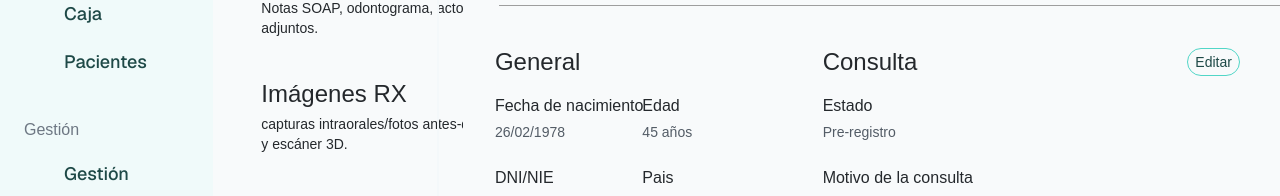
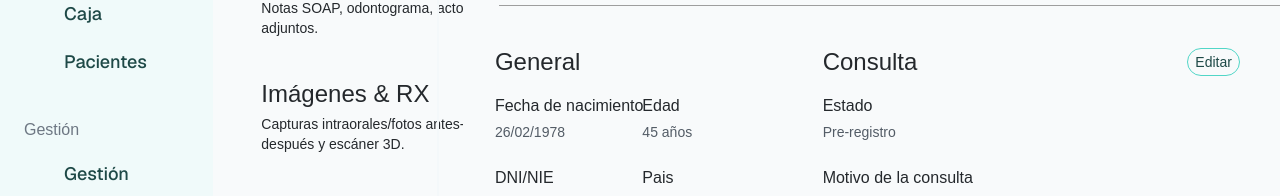
Before and after one commit to klinikOSapp/klinikOS-app, a Next.js app: page /pacientes/ficha in a window 1280 px wide. Shown: the part 266-462 px from the top of the page. Built offline with nearby package versions, Linux system fonts and the light colour scheme; some icons are missing.

Commit message:
imágenes & rx

```diff
--- a/src/components/pacientes/PatientFichaModal.tsx
+++ b/src/components/pacientes/PatientFichaModal.tsx
@@ -18,7 +18,7 @@ export default function PatientFichaModal({
   const [active, setActive] = React.useState<
     | 'Resumen'
     | 'Historial clínico'
-    | 'Imágenes RX'
+    | 'Imágenes & RX'
     | 'Consentimientos'
     | 'Presupuestos'
   >('Resumen')
@@ -46,7 +46,7 @@ export default function PatientFichaModal({
       body: 'Notas SOAP, odontograma, actos y adjuntos.'
     },
     {
-      title: 'Imágenes RX',
+      title: 'Imágenes & RX',
       body: 'capturas intraorales/fotos antes-después y escáner 3D.'
     },
     {
--- a/src/components/pacientes/UserModal.tsx
+++ b/src/components/pacientes/UserModal.tsx
@@ -93,13 +93,13 @@ export default function UserModal() {
             className="font-['Inter:Medium',_sans-serif] font-medium leading-[32px] relative shrink-0 text-[24px] w-full"
             data-node-id='I410:801;410:780'
           >
-            Imágenes RX
+            Imágenes & RX
           </p>
           <p
             className="font-['Inter:Regular',_sans-serif] font-normal leading-[20px] relative shrink-0 text-[14px] w-full"
             data-node-id='I410:801;410:782'
           >
-            capturas intraorales/fotos antes-después y escáner 3D.
+            Capturas intraorales/fotos antes-después y escáner 3D.
           </p>
         </div>
         <div
```
